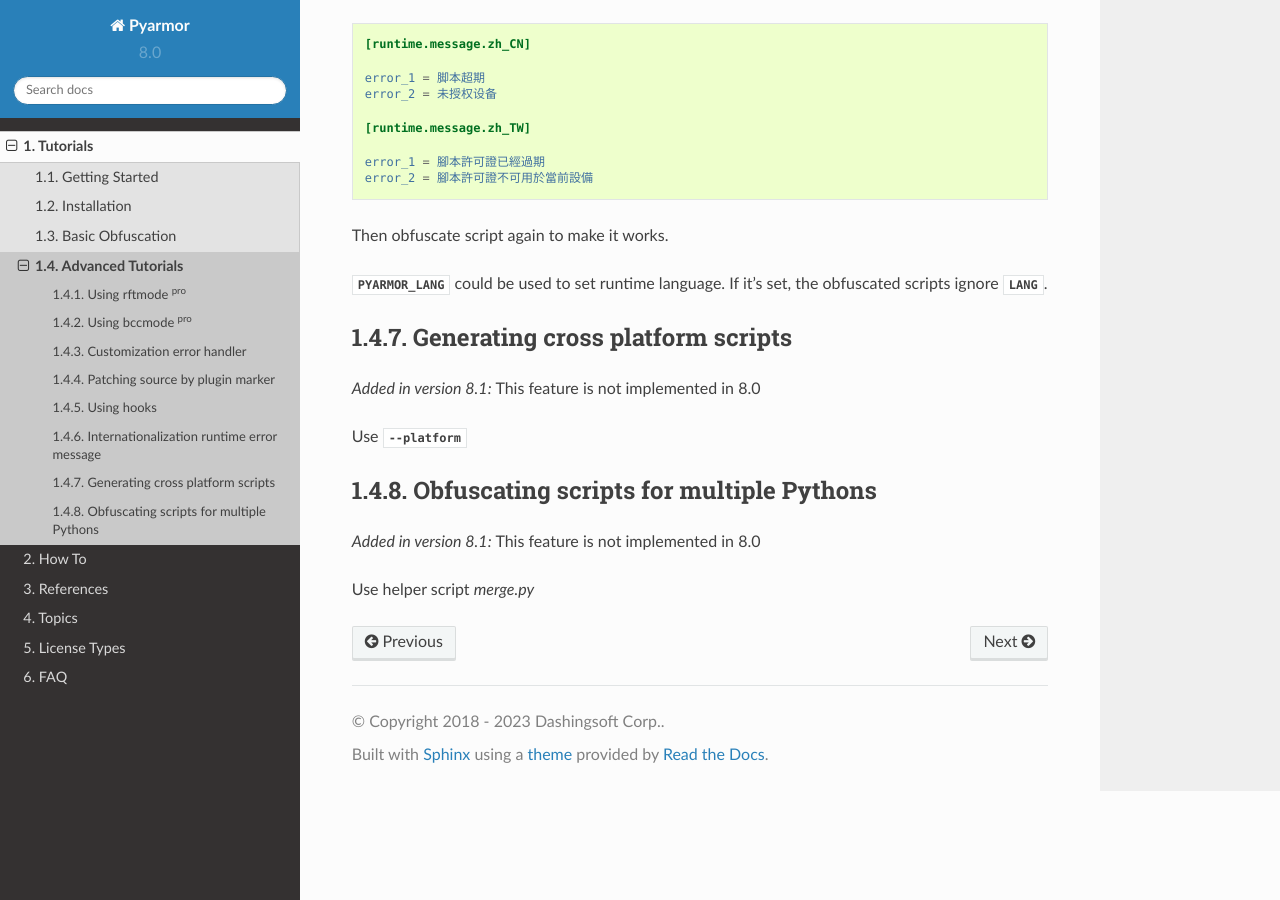
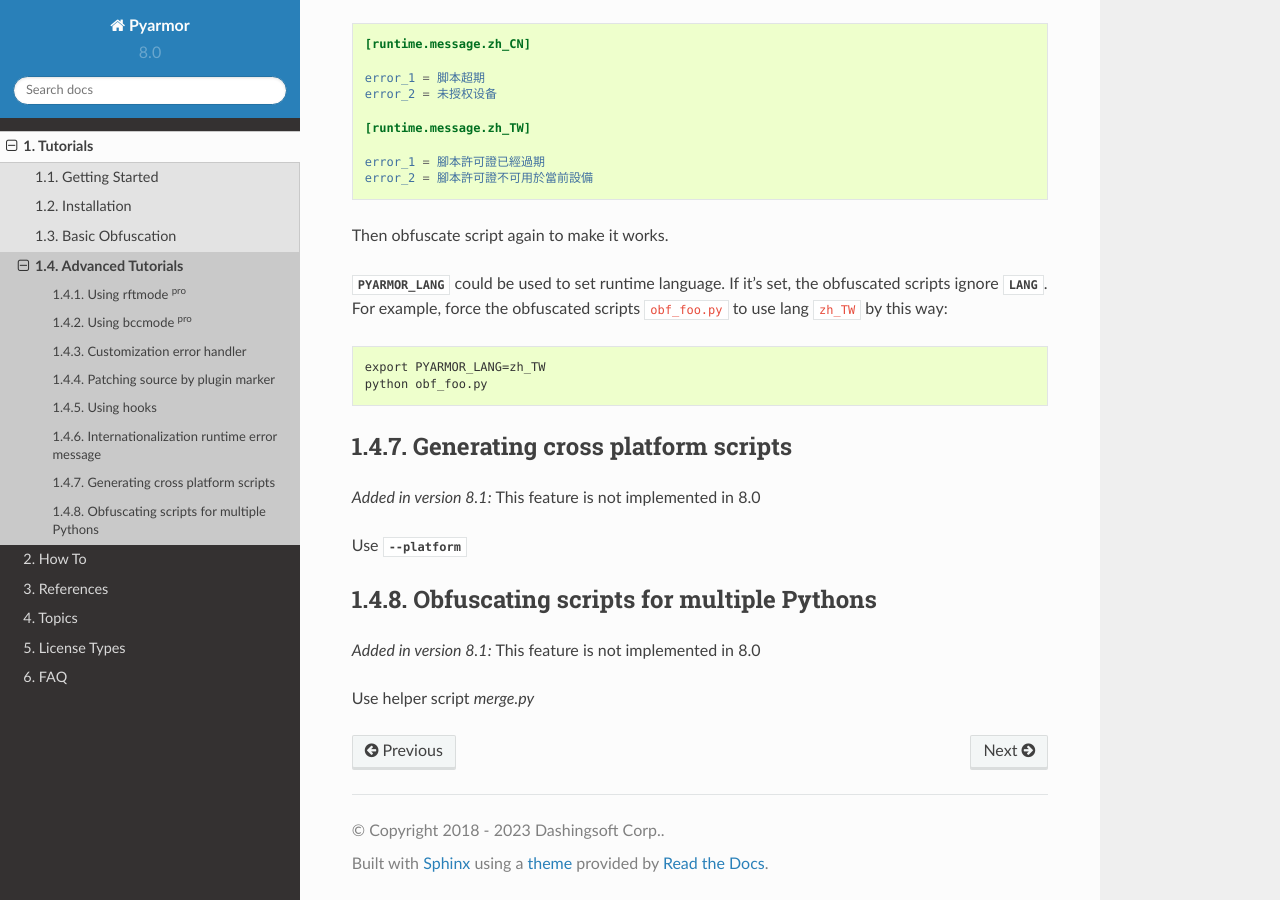
Before and after one commit to dashingsoft/pyarmor, a Sphinx documentation site: the page built from docs/tutorial/advanced.rst, in a window 1280 px wide and 900 px high, scrolled down 4708 px. Built offline with Sphinx 7.4.7 and the Read the Docs theme 2.0.0, drawn with Linux system fonts in a browser that asks for light colours.

Commit message:
Refine doc

```diff
--- a/docs/tutorial/advanced.rst
+++ b/docs/tutorial/advanced.rst
@@ -237,8 +237,11 @@ Now add 2 extra sections ``runtime.message.zh_CN`` and ``runtime.message.zh_TW``
 
 Then obfuscate script again to make it works.
 
-:envvar:`PYARMOR_LANG` could be used to set runtime language. If it's set, the
-obfuscated scripts ignore :envvar:`LANG`.
+:envvar:`PYARMOR_LANG` could be used to set runtime language. If it's set, the obfuscated scripts ignore :envvar:`LANG`. For example, force the obfuscated scripts ``obf_foo.py`` to use lang ``zh_TW`` by this way::
+
+    export PYARMOR_LANG=zh_TW
+    python obf_foo.py
+
 
 Generating cross platform scripts
 =================================
```
